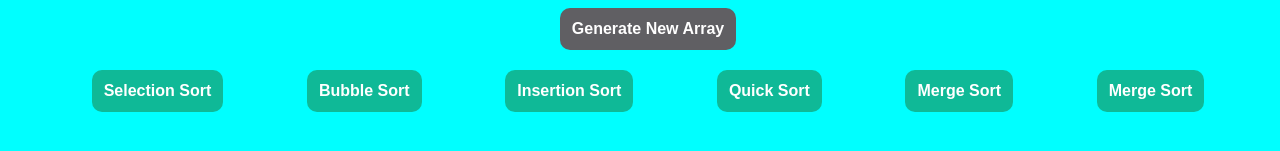
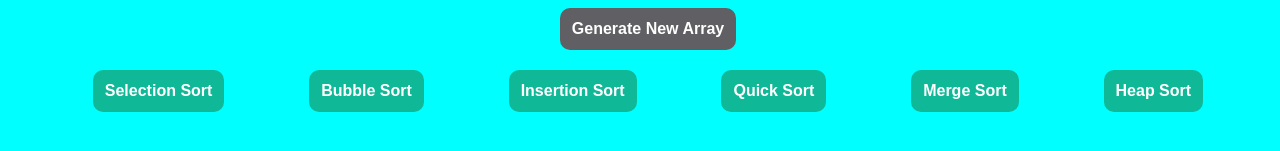
Before and after one commit to bsen20/SortingVisualization, a plain HTML site: page index.html in a window 1280 px wide. Shown: the part 485-636 px from the top of the page. Drawn offline with Linux system fonts and the light colour scheme.

Commit message:
Update index.html

```diff
--- a/index.html
+++ b/index.html
@@ -50,7 +50,7 @@
         Merge Sort
       </button>
       <button class="btn2" onclick="HeapSort(),disable()" id="HeapBtn">
-        Merge Sort
+        Heap Sort
       </button>
     </div>
   </body>
```
